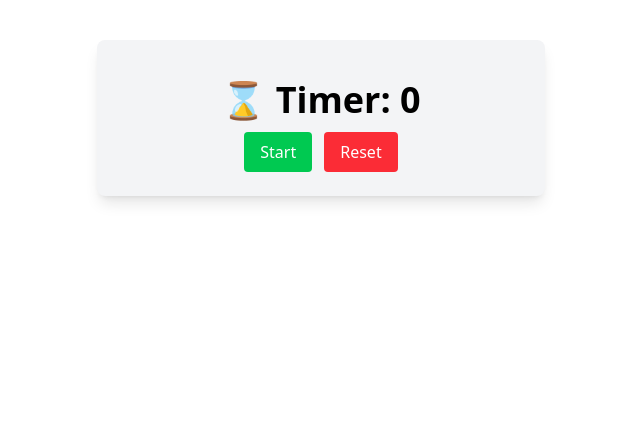
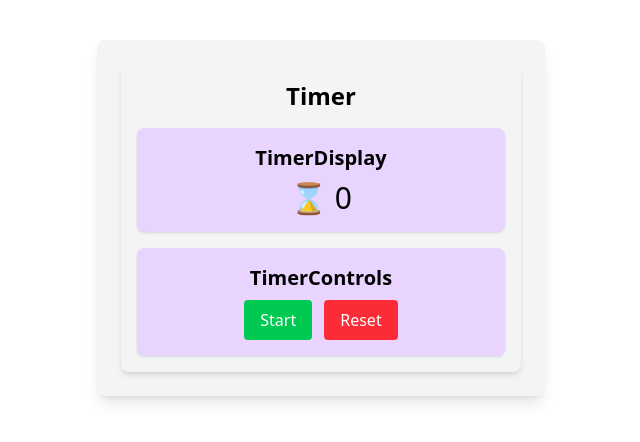
Before and after one commit to Praeda822/simple-timer, a React (Vite) app: page / in a window 1280 px wide. Shown: the top 442 px of the page, without its empty margins (319-959 px from the left). Built offline with nearby package versions, Linux system fonts and the light colour scheme.

Commit message:
My attempt at react component seperation

```diff
--- a/src/App.jsx
+++ b/src/App.jsx
@@ -1,51 +1,9 @@
-import { useState, useRef } from "react";
+import Timer from "./components/Timer";
 
 const App = () => {
-  const timerRef = useRef(null);
-
-  const [time, setTime] = useState(0);
-  const [isRunning, setIsRunning] = useState(false);
-
-  const toggleTimer = () => {
-    if (isRunning) {
-      //Clear the timer interval
-      clearInterval(timerRef.current);
-      timerRef.current = null;
-      setIsRunning(false);
-    } else {
-      //Start the timer interval
-      timerRef.current = setInterval(() => {
-        setTime((prevTime) => prevTime + 1);
-      }, 1000);
-    }
-
-    setIsRunning(!isRunning);
-  };
-
-  const resetTimer = () => {
-    clearInterval(timerRef.current);
-    setIsRunning(false);
-    setTime(0);
-    timerRef.current = null;
-  };
-
   return (
     <div className="max-w-md mx-auto mt-10 p-6 bg-gray-100 rounded-lg shadow-lg text-center">
-      <h2 className="text-4xl font-semibold mt-4">⌛ Timer: {time}</h2>
-
-      <button
-        onClick={toggleTimer}
-        className="mt-3 bg-green-500 text-white px-4 py-2 rounded hover:bg-green-600 mr-3"
-      >
-        {isRunning ? "Pause" : "Start"}
-      </button>
-
-      <button
-        onClick={resetTimer}
-        className="mt-3 bg-red-500 text-white px-4 py-2 rounded hover:bg-red-600"
-      >
-        Reset
-      </button>
+      <Timer />
     </div>
   );
 };
--- /dev/null
+++ b/src/components/Timer.jsx
@@ -0,0 +1,43 @@
+import { useState, useRef } from "react";
+import TimerDisplay from "./TimerDisplay";
+import TimerControls from "./TimerControls";
+
+const Timer = () => {
+  const [time, setTime] = useState(0);
+  const [isRunning, setIsRunning] = useState(false);
+  const timerRef = useRef(null);
+
+  const toggleTimer = () => {
+    if (isRunning) {
+      clearInterval(timerRef.current);
+      timerRef.current = null;
+      setIsRunning(false);
+    } else {
+      timerRef.current = setInterval(() => {
+        setTime((prevTime) => prevTime + 1);
+      }, 1000);
+      setIsRunning(true);
+    }
+  };
+
+  const resetTimer = () => {
+    clearInterval(timerRef.current);
+    setIsRunning(false);
+    setTime(0);
+    timerRef.current = null;
+  };
+
+  return (
+    <div className="p-4 bg-gray-100 rounded-lg shadow-md">
+      <h2 className="text-2xl font-semibold mb-4">Timer</h2>
+      <TimerDisplay time={time} />
+      <TimerControls
+        isRunning={isRunning}
+        toggleTimer={toggleTimer}
+        resetTimer={resetTimer}
+      />
+    </div>
+  );
+};
+
+export default Timer;
--- /dev/null
+++ b/src/components/TimerControls.jsx
@@ -0,0 +1,23 @@
+const TimerControls = ({ isRunning, toggleTimer, resetTimer }) => {
+  return (
+    <div className="p-4 bg-purple-200 rounded-lg shadow">
+      <h3 className="text-xl font-semibold">TimerControls</h3>
+      <div className="mt-2">
+        <button
+          onClick={toggleTimer}
+          className="bg-green-500 text-white px-4 py-2 rounded hover:bg-green-600 mr-3"
+        >
+          {isRunning ? "Pause" : "Start"}
+        </button>
+        <button
+          onClick={resetTimer}
+          className="bg-red-500 text-white px-4 py-2 rounded hover:bg-red-600"
+        >
+          Reset
+        </button>
+      </div>
+    </div>
+  );
+};
+
+export default TimerControls;
--- /dev/null
+++ b/src/components/TimerDisplay.jsx
@@ -0,0 +1,10 @@
+const TimerDisplay = ({ time }) => {
+  return (
+    <div className="mb-4 p-4 bg-purple-200 rounded-lg shadow">
+      <h3 className="text-xl font-semibold">TimerDisplay</h3>
+      <p className="text-3xl mt-2">⌛ {time}</p>
+    </div>
+  );
+};
+
+export default TimerDisplay;
```
